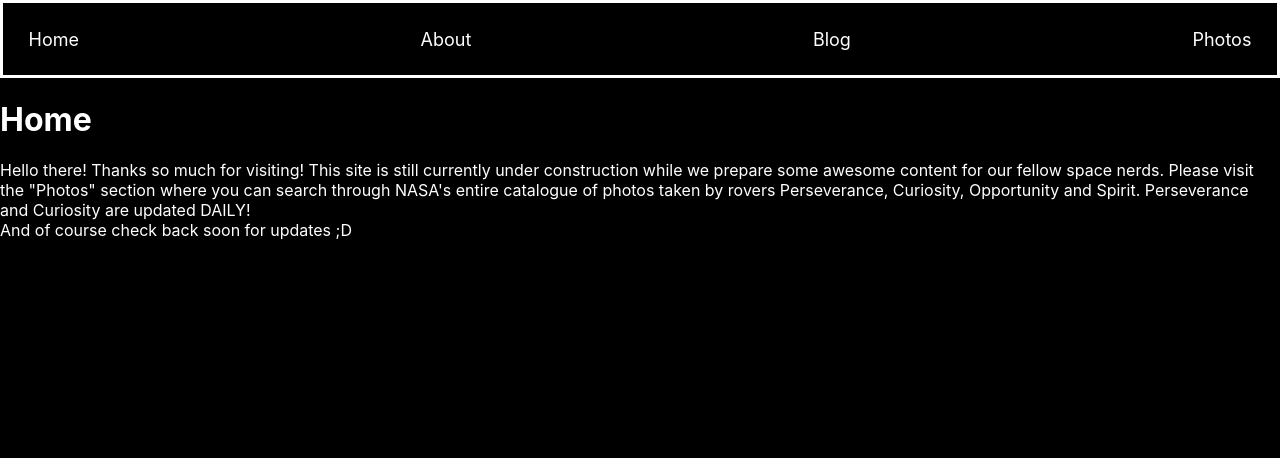
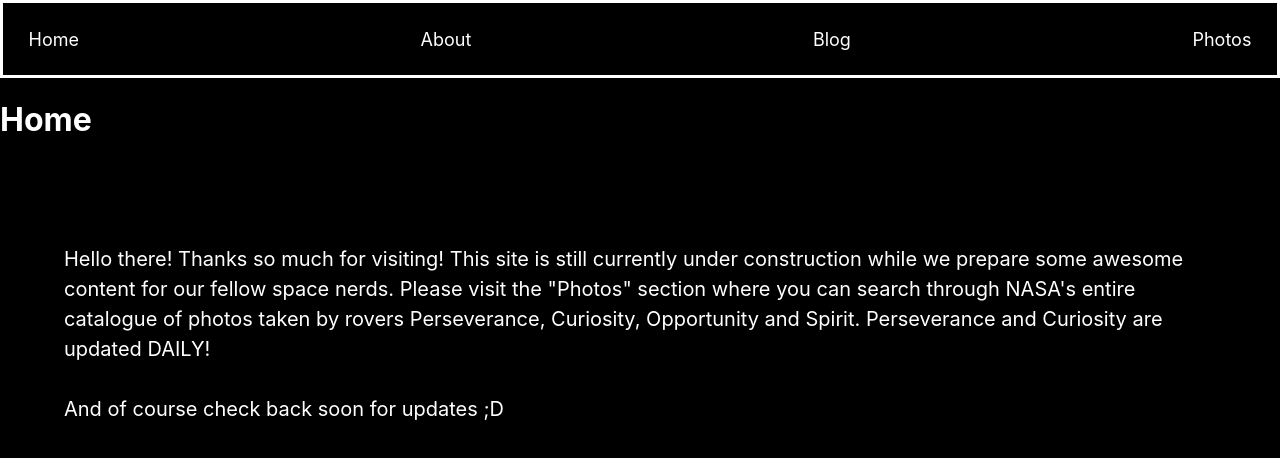
Before and after one commit to JacquelineQ/Latest-From-Mars, a React (Create React App) app: page / in a window 1280 px wide. Shown: the top 458 px of the page. Built offline with nearby package versions, Linux system fonts and the light colour scheme.

Commit message:
contruction text styling

```diff
--- a/src/About.js
+++ b/src/About.js
@@ -1,16 +1,19 @@
 import React from "react";
 
 function About() {
-    return      ( <>
+    return (
+        <div className="mainContainer">
      <h1>About</h1>
-    <p>Hello there! Thanks so much for visiting! This site is still currently under construction
+     <p className="mainP">Hello there! Thanks so much for visiting! This site is still currently under construction
         while we prepare some awesome content for our fellow space nerds. Please visit the "Photos"
         section where you can search through NASA's entire catalogue of photos taken by rovers Perseverance,
         Curiosity, Opportunity and Spirit. Perseverance and Curiosity are updated DAILY!
-       <br></br>
+        <br />
+        <br />
+
         And of course check back soon for updates ;D
      </p>
-    </>
+     </div>
     )
 }
 
--- a/src/Blog.js
+++ b/src/Blog.js
@@ -1,18 +1,21 @@
 import React from "react";
 
 function Blog() {
-    return  (
-        <>
+        return (
+            <div className="mainContainer">
          <h1>Blog</h1>
-     <p>Hello there! Thanks so much for visiting! This site is still currently under construction
+         <p className="mainP">Hello there! Thanks so much for visiting! This site is still currently under construction
             while we prepare some awesome content for our fellow space nerds. Please visit the "Photos"
             section where you can search through NASA's entire catalogue of photos taken by rovers Perseverance,
             Curiosity, Opportunity and Spirit. Perseverance and Curiosity are updated DAILY!
-        <br></br>
+        <br />
+        <br />
+
             And of course check back soon for updates ;D
          </p>
-     </>
+         </div>
         )
+
 }
 
 export default Blog;
--- a/src/Home.js
+++ b/src/Home.js
@@ -2,16 +2,18 @@ import React from "react";
 
 function Home() {
     return (
-        <>
+        <div className="mainContainer">
      <h1>Home</h1>
-     <p>Hello there! Thanks so much for visiting! This site is still currently under construction
+     <p className="mainP">Hello there! Thanks so much for visiting! This site is still currently under construction
         while we prepare some awesome content for our fellow space nerds. Please visit the "Photos"
         section where you can search through NASA's entire catalogue of photos taken by rovers Perseverance,
         Curiosity, Opportunity and Spirit. Perseverance and Curiosity are updated DAILY!
-        <br></br>
+        <br />
+        <br />
+
         And of course check back soon for updates ;D
      </p>
-     </>
+     </div>
     )
 }
 
--- a/src/index.css
+++ b/src/index.css
@@ -78,3 +78,16 @@ input {
 .dataTable {
   font-size: 20px;
 }
+
+/* Main pages  */
+
+.mainContainer {
+  display: flex;
+  flex-direction: column;
+}
+
+.mainP {
+ font-size: 20px;
+ padding: 5%;
+ line-height: 150%;
+}
```
Lines whose indentation alone changed are shown as unchanged.
